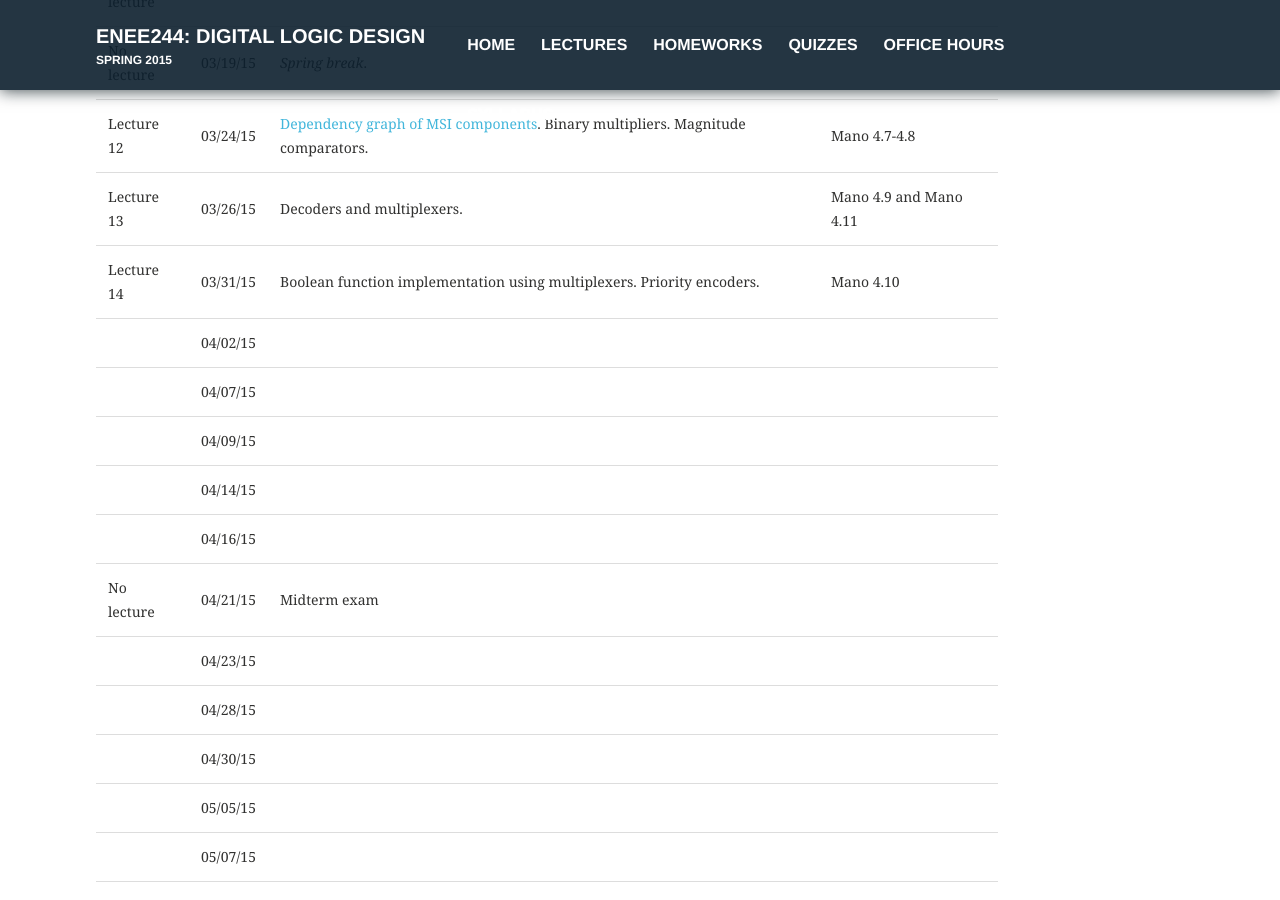
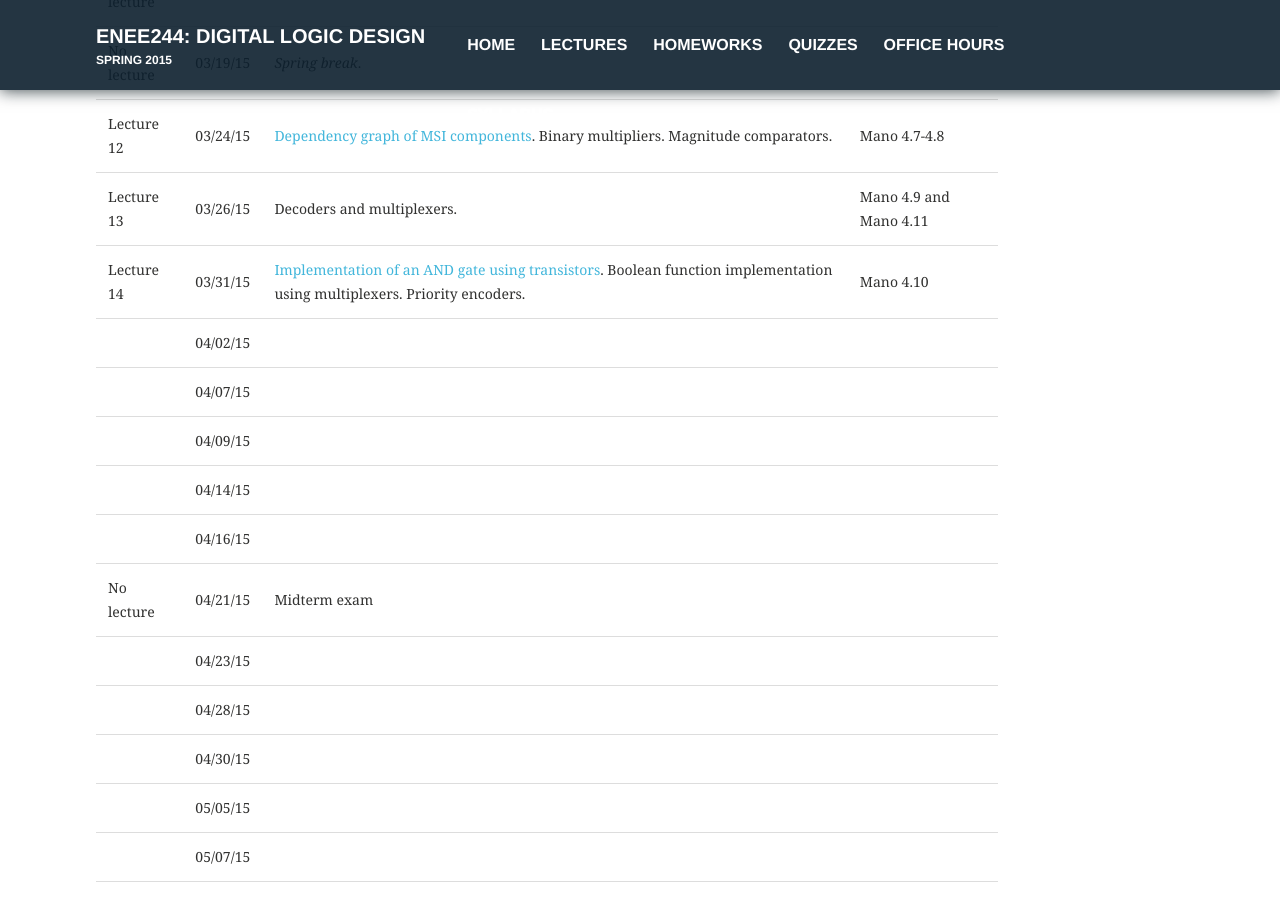
Before and after one commit to enee244/enee244.github.io, a Jekyll site: the page built from lectures/index.md, in a window 1280 px wide and 900 px high, scrolled down 1432 px. Built offline with Jekyll 4.4.1, drawn with Linux system fonts in a browser that asks for light colours.

Commit message:
Update index.md

```diff
--- a/lectures/index.md
+++ b/lectures/index.md
@@ -28,7 +28,7 @@
 |No lecture |03/19/15 |  *Spring break*.|
 |Lecture 12 |03/24/15 | [Dependency graph of MSI components](http://enee244.github.io/lectures/msi.pdf). Binary multipliers. Magnitude comparators.  | Mano 4.7-4.8
 |Lecture 13 |03/26/15 | Decoders and multiplexers.  | Mano 4.9 and Mano 4.11
-|Lecture 14 |03/31/15 | Boolean function implementation using multiplexers. Priority encoders. | Mano 4.10
+|Lecture 14 |03/31/15 | [Implementation of an AND gate using transistors](http://hyperphysics.phy-astr.gsu.edu/hbase/electronic/trangate.html). Boolean function implementation using multiplexers. Priority encoders. | Mano 4.10
 ||04/02/15 ||
 ||04/07/15 ||
 ||04/09/15 ||
```
